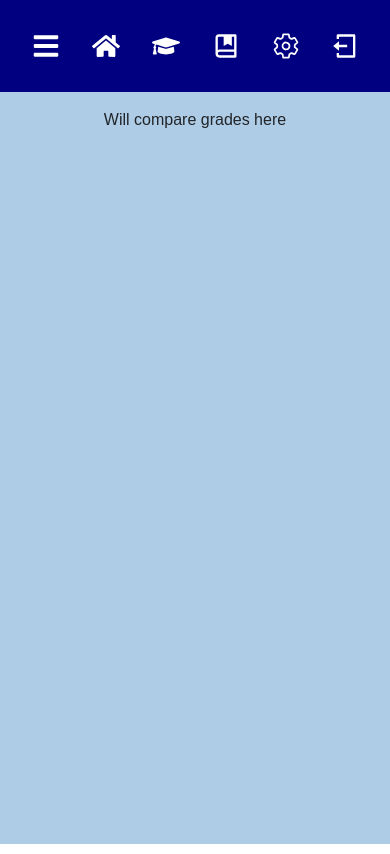
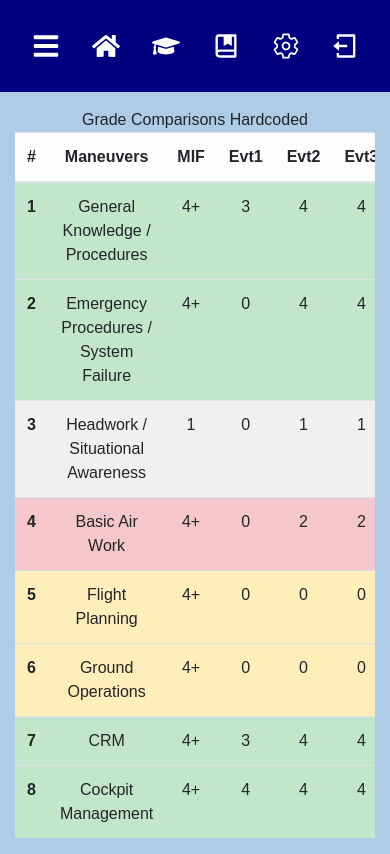
Before and after one commit to mattdillabough/cnatra-lms, a React (Create React App) app in the folder frontend/: page /Grades/1/1/compare-grades in a window 390 px wide. Built offline with nearby package versions, Linux system fonts and the light colour scheme.

Commit message:
Create basic responsive grade comparison table w/ mock data (#8)

```diff
--- a/frontend/src/Components/Grading/GradeComparison.js
+++ b/frontend/src/Components/Grading/GradeComparison.js
@@ -3,7 +3,99 @@ import React from "react";
 function GradeComparison() {
   return (
     <>
-      <div className="container">Will compare grades here</div>
+      <div className="container">
+        Grade Comparisons Hardcoded
+        <div className="table-responsive">
+          <table className="table table-light table-striped table-hover">
+            <thead>
+              <tr>
+                <th scope="col">#</th>
+                <th scope="col">Maneuvers</th>
+                <th scope="col">MIF</th>
+                {/* Columns passed here should probably be mapped out given the number of events being compared/ events in block/stage/phase */}
+                <th scope="col">Evt1</th>
+                <th scope="col">Evt2</th>
+                <th scope="col">Evt3</th>
+                <th scope="col">Evt4</th>
+              </tr>
+            </thead>
+            <tbody>
+              <tr className="table-success">
+                <th scope="row">1</th>
+                <td>General Knowledge / Procedures</td>
+                <td>4+</td>
+                <td>3</td>
+                <td>4</td>
+                <td>4</td>
+                <td>4</td>
+              </tr>
+              <tr className="table-success">
+                <th scope="row">2</th>
+                <td>Emergency Procedures / System Failure</td>
+                <td>4+</td>
+                <td>0</td>
+                <td>4</td>
+                <td>4</td>
+                <td>4</td>
+              </tr>
+              <tr className="table=secondary">
+                <th scope="row">3</th>
+                <td>Headwork / Situational Awareness</td>
+                <td>1</td>
+                <td>0</td>
+                <td>1</td>
+                <td>1</td>
+                <td>1</td>
+              </tr>
+              <tr className="table-danger">
+                <th scope="row">4</th>
+                <td>Basic Air Work</td>
+                <td>4+</td>
+                <td>0</td>
+                <td>2</td>
+                <td>2</td>
+                <td>2</td>
+              </tr>
+              <tr className="table-warning">
+                <th scope="row">5</th>
+                <td>Flight Planning</td>
+                <td>4+</td>
+                <td>0</td>
+                <td>0</td>
+                <td>0</td>
+                <td>0</td>
+              </tr>
+              <tr className="table-warning">
+                <th scope="row">6</th>
+                <td>Ground Operations</td>
+                <td>4+</td>
+                <td>0</td>
+                <td>0</td>
+                <td>0</td>
+                <td className="bg-danger">0</td>
+              </tr>
+              <tr className="table-success">
+                <th scope="row">7</th>
+                <td>CRM</td>
+                <td>4+</td>
+                <td>3</td>
+                <td>4</td>
+                <td>4</td>
+                <td>4</td>
+              </tr>
+              <tr className="table-success">
+                <th scope="row">8</th>
+                <td>Cockpit Management</td>
+                <td>4+</td>
+                <td>4</td>
+                <td>4</td>
+                <td>4</td>
+                <td>4</td>
+              </tr>
+            </tbody>
+          </table>
+        </div>
+      </div>
     </>
   );
 }
```
